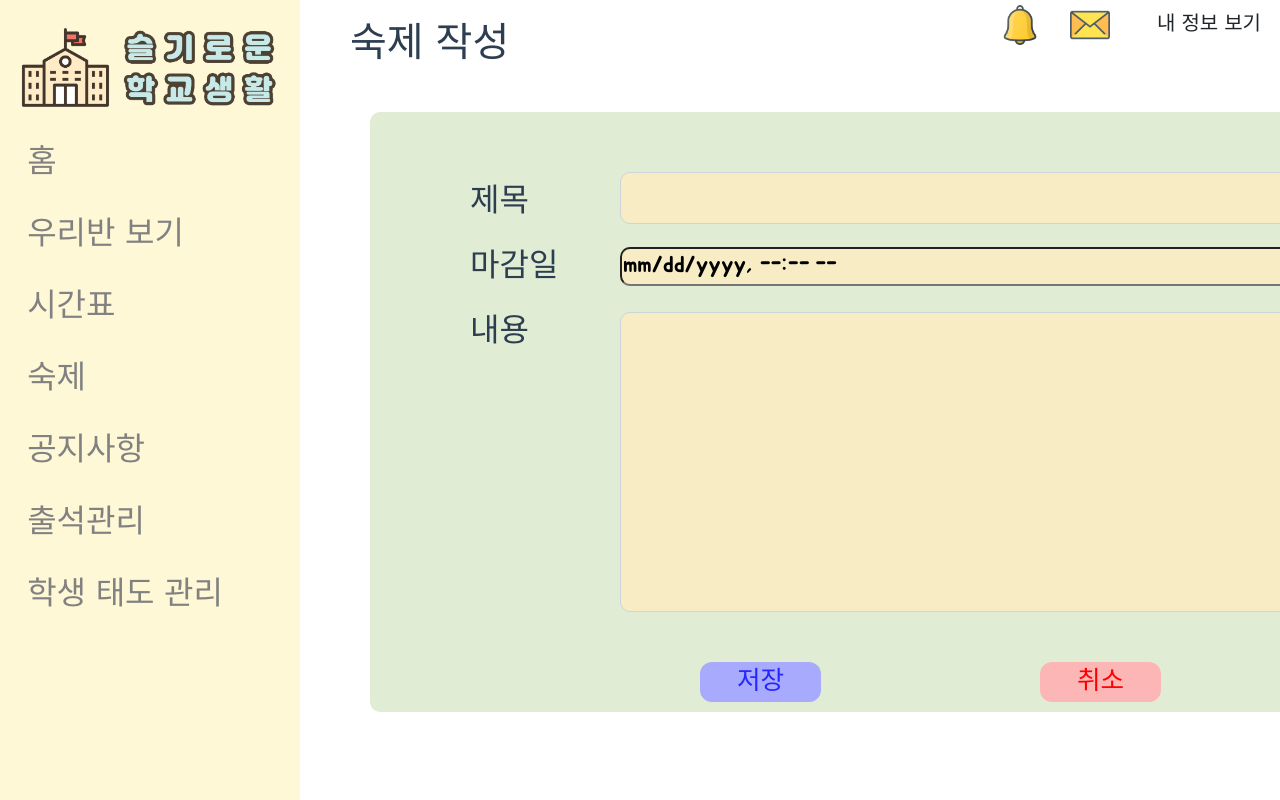
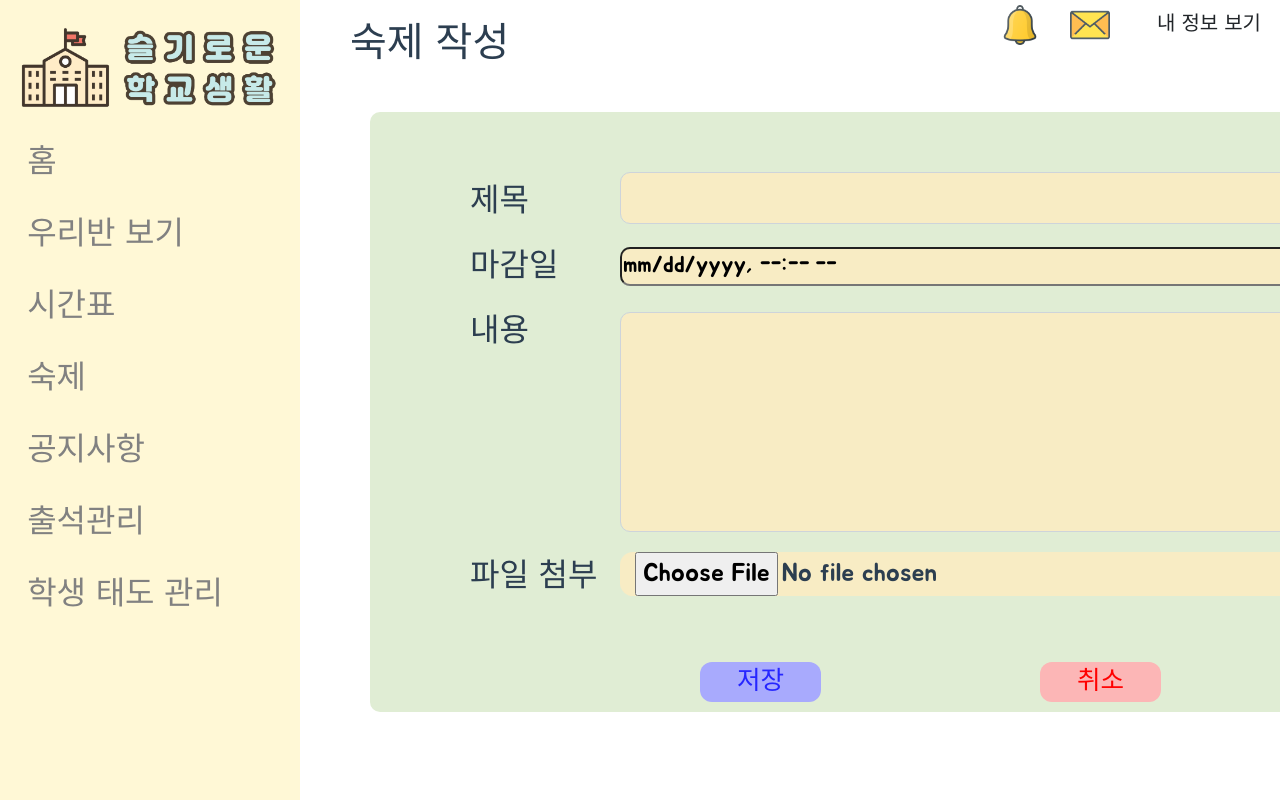
Before and after one commit to Jeong-Heui-Jin/wise_school, a Vue app in the folder frontend/: page /homework_create in a window 1280 px wide. Shown: the top 800 px of the page. Built offline with nearby package versions, Linux system fonts and the light colour scheme; a web font is replaced by a local one.

Commit message:
Create fileUpload form

```diff
--- a/frontend/src/views/AfterLogin/HomeworkCreate.vue
+++ b/frontend/src/views/AfterLogin/HomeworkCreate.vue
@@ -7,6 +7,7 @@
     <!-- 작성 Form -->
     <b-form id="noticeCreateForm">
       <h1 id="homeworkTitle">숙제 작성</h1>
+
       <!-- 제목 -->
       <h2 id="sub-title" style="font-size: 32px">제목</h2>
       <b-form-input id="titleName" v-model="createValue.title"></b-form-input>
@@ -26,6 +27,10 @@
         v-model="createValue.content"
       ></b-form-textarea>
 
+      <!-- 파일 업로드 -->
+      <h2 id="fileUploadTitle" style="font-size: 32px">파일 첨부</h2>
+      <input type="file" accept="image/*" id="fileUploadText" />
+
       <!-- 취소/저장 버튼 -->
       <button id="saveBtn" @click="homeworkCreate">저장</button>
       <button id="cancelBtn">취소</button>
@@ -37,7 +42,7 @@
 import axios from "axios";
 import NavSideBar from "@/components/NavSideBarTeacher.vue";
 import NavBar from "@/components/NavBar.vue";
-import { mapState } from 'vuex';
+import { mapState } from "vuex";
 
 export default {
   name: "HomeworkCreate",
@@ -45,7 +50,7 @@ export default {
     NavSideBar,
     NavBar,
   },
-  data: function() {
+  data: function () {
     return {
       createValue: {
         title: "",
@@ -56,19 +61,19 @@ export default {
   },
   methods: {
     setToken: function () {
-      this.$store.dispatch('setToken')
+      this.$store.dispatch("setToken");
     },
     homeworkCreate: function (event) {
       event.preventDefault();
       axios({
         method: "post",
-        // url: "http://i5a205.p.ssafy.io:8000/homework/list/",
-        url: 'http://127.0.0.1:8000/homework/list/',
+        url: "http://i5a205.p.ssafy.io:8000/homework/list/",
+        // url: "http://127.0.0.1:8000/homework/list/",
         headers: this.headers,
         data: this.createValue,
       })
         .then((res) => {
-          console.log(res)
+          console.log(res);
           this.$router.push({
             name: "HomeworkView",
             params: { homework: res },
@@ -80,13 +85,11 @@ export default {
     },
   },
   computed: {
-    ...mapState([
-      'headers'
-    ]),
+    ...mapState(["headers"]),
   },
-  created: function() {
-    this.setToken()
-  }
+  created: function () {
+    this.setToken();
+  },
 };
 </script>
 
@@ -161,8 +164,8 @@ export default {
 
   max-width: 700px;
   min-width: 700px;
-  max-height: 300px;
-  min-height: 300px;
+  max-height: 220px;
+  min-height: 220px;
 
   padding: 10px;
 
@@ -170,6 +173,28 @@ export default {
 
   background-color: rgb(248, 236, 196);
   border-radius: 10px;
+}
+
+#noticeCreateForm #fileUploadTitle {
+  position: absolute;
+  left: 100px;
+  top: 445px;
+  background-color: transparent;
+}
+
+#noticeCreateForm #fileUploadText {
+  position: absolute;
+  left: 250px;
+  top: 440px;
+
+  max-width: 700px;
+  min-width: 700px;
+
+  background-color: rgb(248, 236, 196);
+  border-radius: 13px;
+
+  text-align: left;
+  padding-left: 15px;
 }
 
 #noticeCreateForm #cancelBtn {
```
